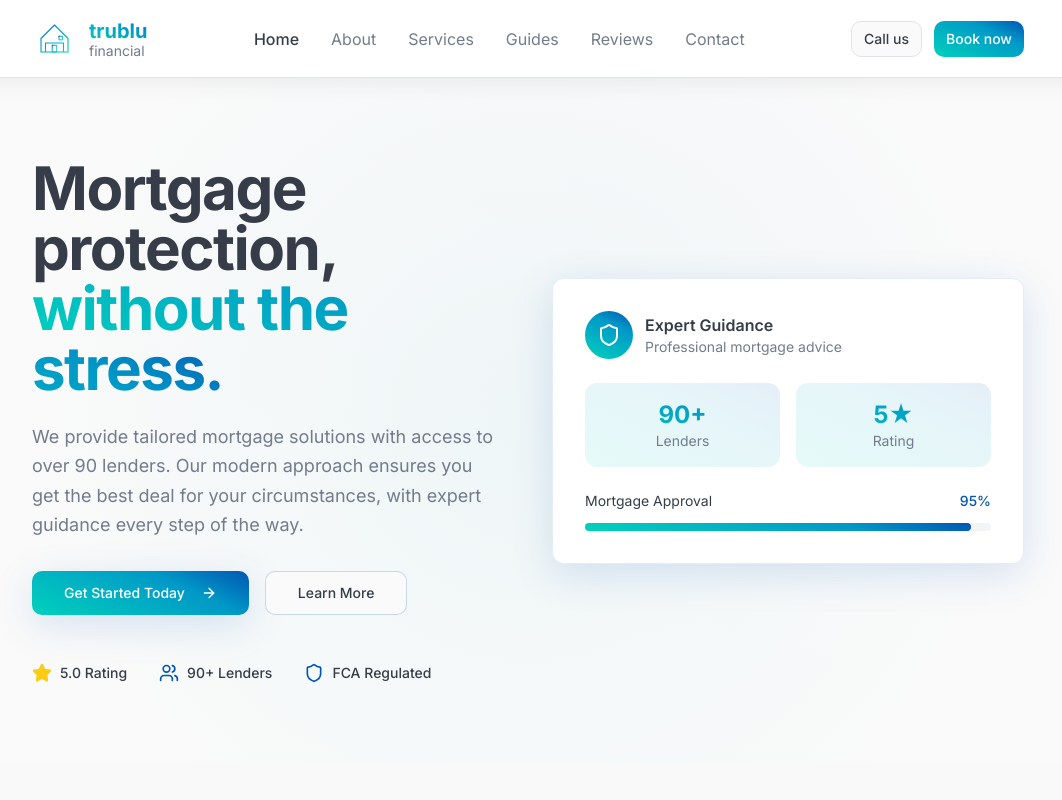
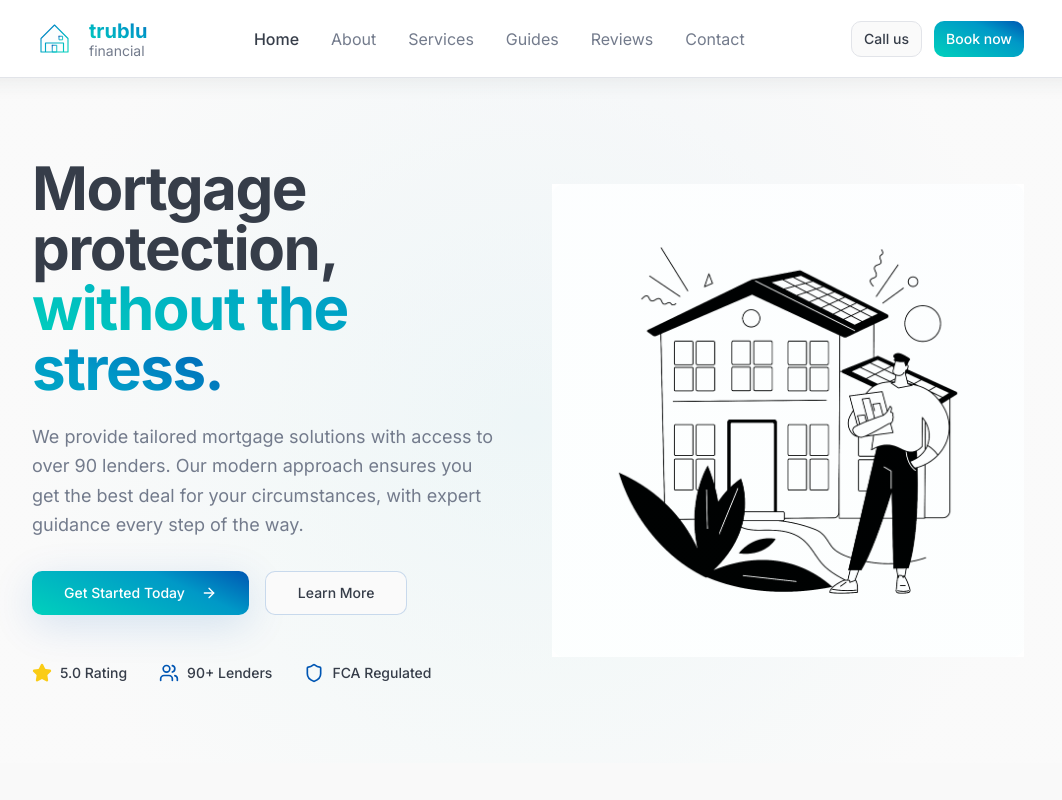
Before and after one commit to joe-hireable/trublu-brand-renewal, a React (Vite) app: page / in a window 1280 px wide. Shown: the top 800 px of the page, without its empty margins (112-1174 px from the left). Built offline with nearby package versions, Linux system fonts and the light colour scheme.

Commit message:
Set hero image
Use the provided image as the hero image.

```diff
--- a/src/components/HeroSection.tsx
+++ b/src/components/HeroSection.tsx
@@ -52,42 +52,17 @@ const HeroSection = () => {
             </div>
           </div>
 
-          {/* Visual element */}
+          {/* Hero image */}
           <div className="relative animate-scale-in">
-            <Card className="p-8 shadow-brand bg-gradient-to-br from-card to-card/50 backdrop-blur-sm border-primary/10">
-              <div className="space-y-6">
-                <div className="flex items-center gap-3">
-                  <div className="w-12 h-12 rounded-full brand-gradient flex items-center justify-center">
-                    <Shield className="h-6 w-6 text-white" />
-                  </div>
-                  <div>
-                    <h3 className="font-semibold">Expert Guidance</h3>
-                    <p className="text-sm text-muted-foreground">Professional mortgage advice</p>
-                  </div>
-                </div>
-
-                <div className="grid grid-cols-2 gap-4">
-                  <div className="text-center p-4 bg-brand-gradient-subtle rounded-lg">
-                    <div className="text-2xl font-bold text-gradient">90+</div>
-                    <div className="text-sm text-muted-foreground">Lenders</div>
-                  </div>
-                  <div className="text-center p-4 bg-brand-gradient-subtle rounded-lg">
-                    <div className="text-2xl font-bold text-gradient">5★</div>
-                    <div className="text-sm text-muted-foreground">Rating</div>
-                  </div>
-                </div>
-
-                <div className="space-y-3">
-                  <div className="flex justify-between items-center">
-                    <span className="text-sm">Mortgage Approval</span>
-                    <span className="text-sm font-medium text-primary">95%</span>
-                  </div>
-                  <div className="w-full bg-muted rounded-full h-2">
-                    <div className="brand-gradient h-2 rounded-full" style={{ width: '95%' }} />
-                  </div>
-                </div>
-              </div>
-            </Card>
+            <div className="relative">
+              <img
+                src="/lovable-uploads/0ae6e3b5-402a-42c0-93a8-0cc8ae3ce0d8.png"
+                alt="Person reviewing mortgage plans in front of house with solar panels"
+                className="w-full h-auto max-w-lg mx-auto"
+              />
+              {/* Subtle gradient overlay for brand integration */}
+              <div className="absolute inset-0 brand-gradient-subtle opacity-10 rounded-lg" />
+            </div>
           </div>
         </div>
       </div>
```
Also changed, not shown: public/lovable-uploads/0ae6e3b5-402a-42c0-93a8-0cc8ae3ce0d8.png (added).
